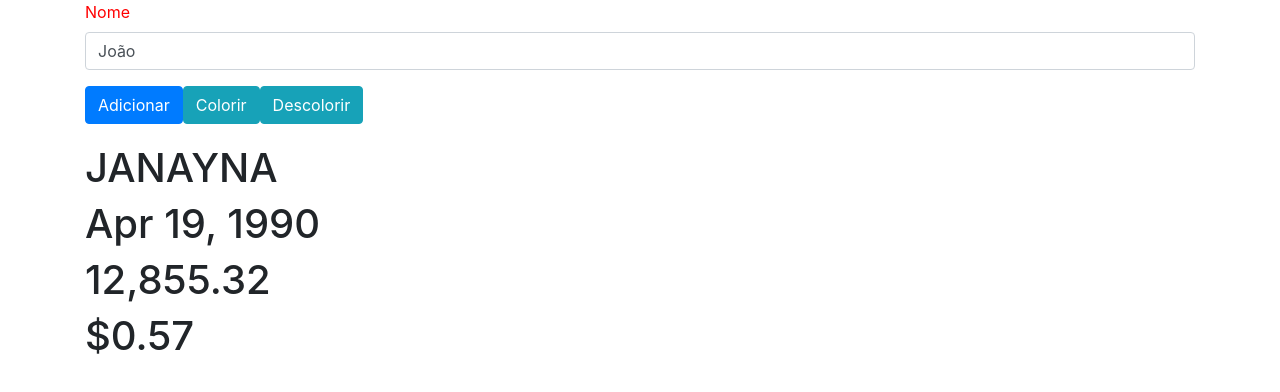
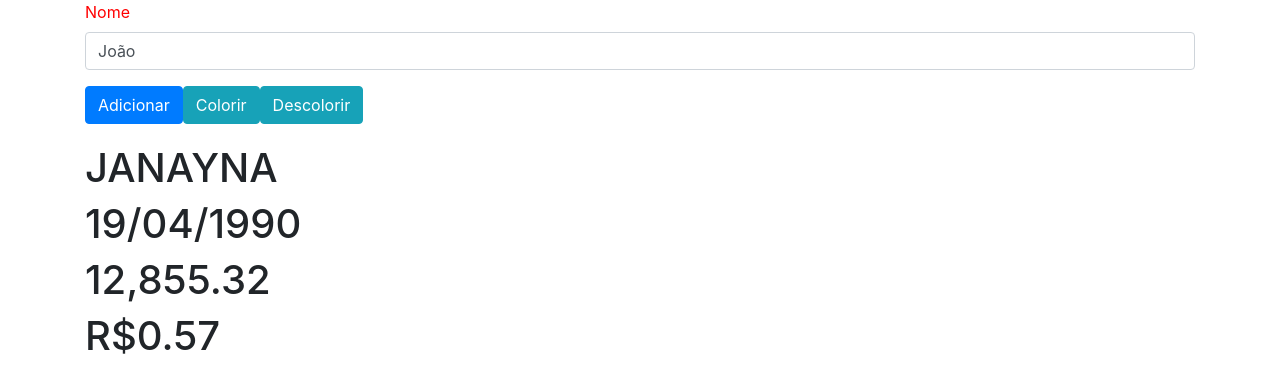
Before and after one commit to janfernandes/primeiros-passos-angular, an Angular app: page / in a window 1280 px wide. Shown: the top 392 px of the page. Built offline with nearby package versions, Linux system fonts and the light colour scheme.

Commit message:
aula 11.7

```diff
--- a/src/app/app.component.html
+++ b/src/app/app.component.html
@@ -26,7 +26,7 @@
 <div class="container">
 <!--  pipes-->
   <h1>{{ nome | uppercase }}</h1>
-  <h1>{{ dataAniversario | date }}</h1>
-  <h1>{{ preco | number }}</h1>
-  <h1>{{ troco | currency }}</h1>
+  <h1>{{ dataAniversario | date: 'dd/MM/y' }}</h1>
+  <h1>{{ preco | number: '1.2-2' }}</h1>
+  <h1>{{ troco | currency: 'BRL' }}</h1>
 </div>
```
